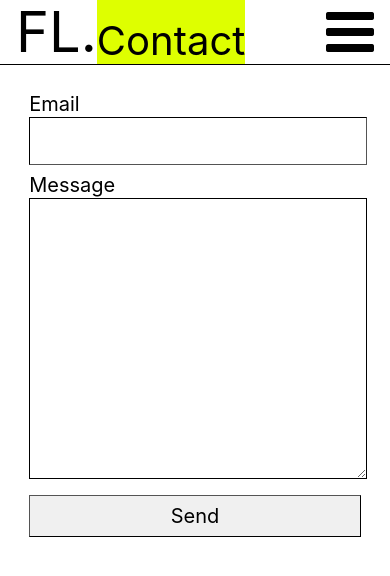
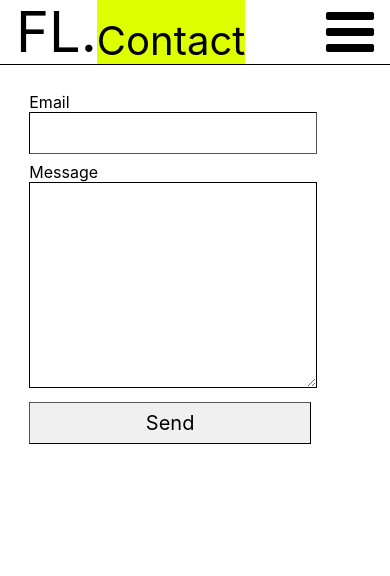
Before and after one commit to taxihelms0/felishaledesma.com, a Jekyll site: the page built from contact.html, in a window 390 px wide. Shown: the top 576 px of the page. Built offline with Jekyll 4.4.1, drawn with Linux system fonts in a browser that asks for light colours; nearby versions of some CDN libraries.

Commit message:
mobile form css

```diff
--- a/_sass/responsive.scss
+++ b/_sass/responsive.scss
@@ -51,13 +51,19 @@
   /* Form resize for small screens */
   form {
     width:85%;
-    font-size:125%;
+    box-sizing:border-box;
   }
 
   form button, input{
-    width:100%!important;
+    width:85%!important;
     vertical-align:center;
   }
+
+  form textarea {
+    height:200px;
+    width:85%!important
+  }
+
   form button {
     font-size:1.25rem;
   }
```
